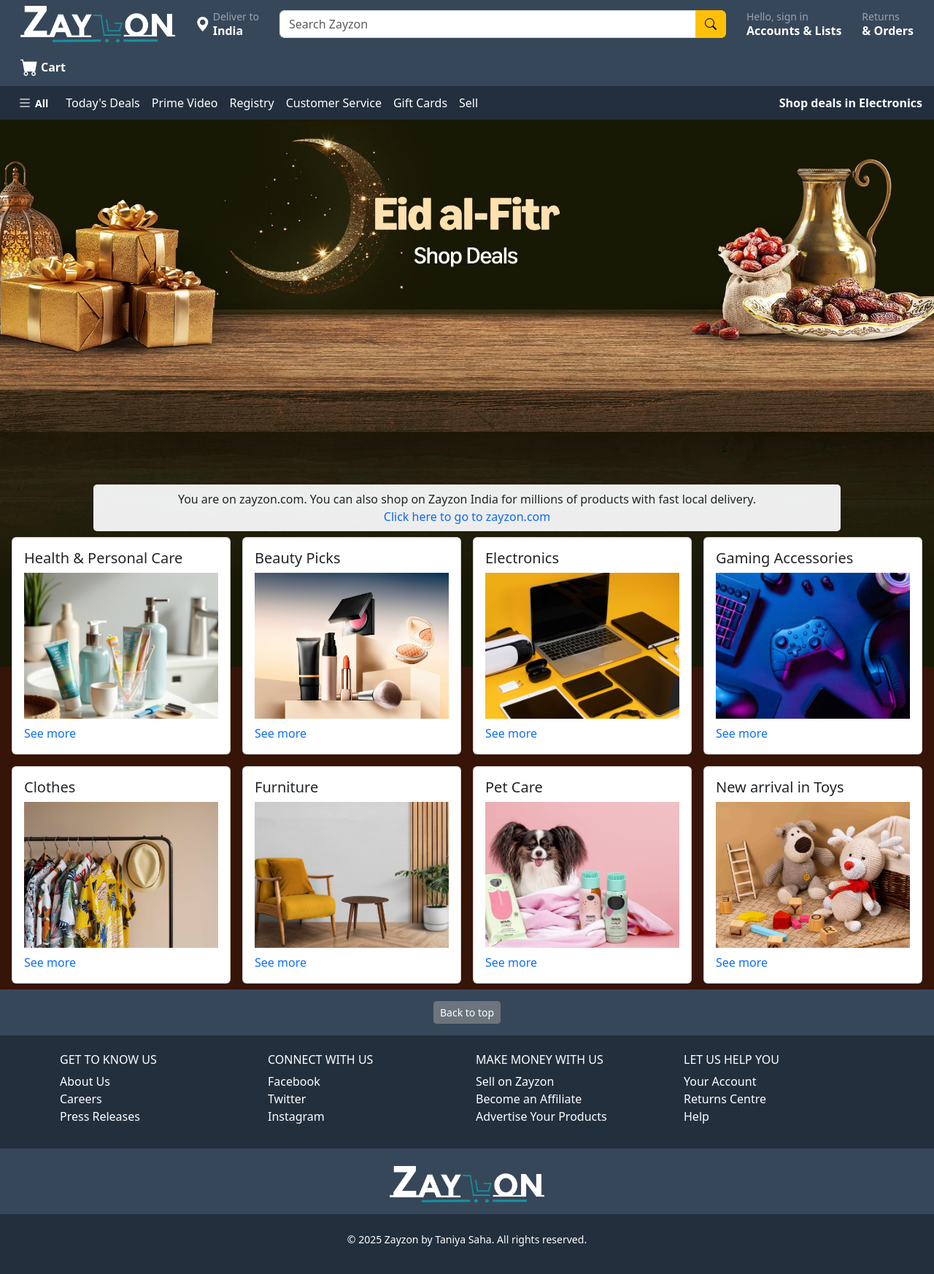
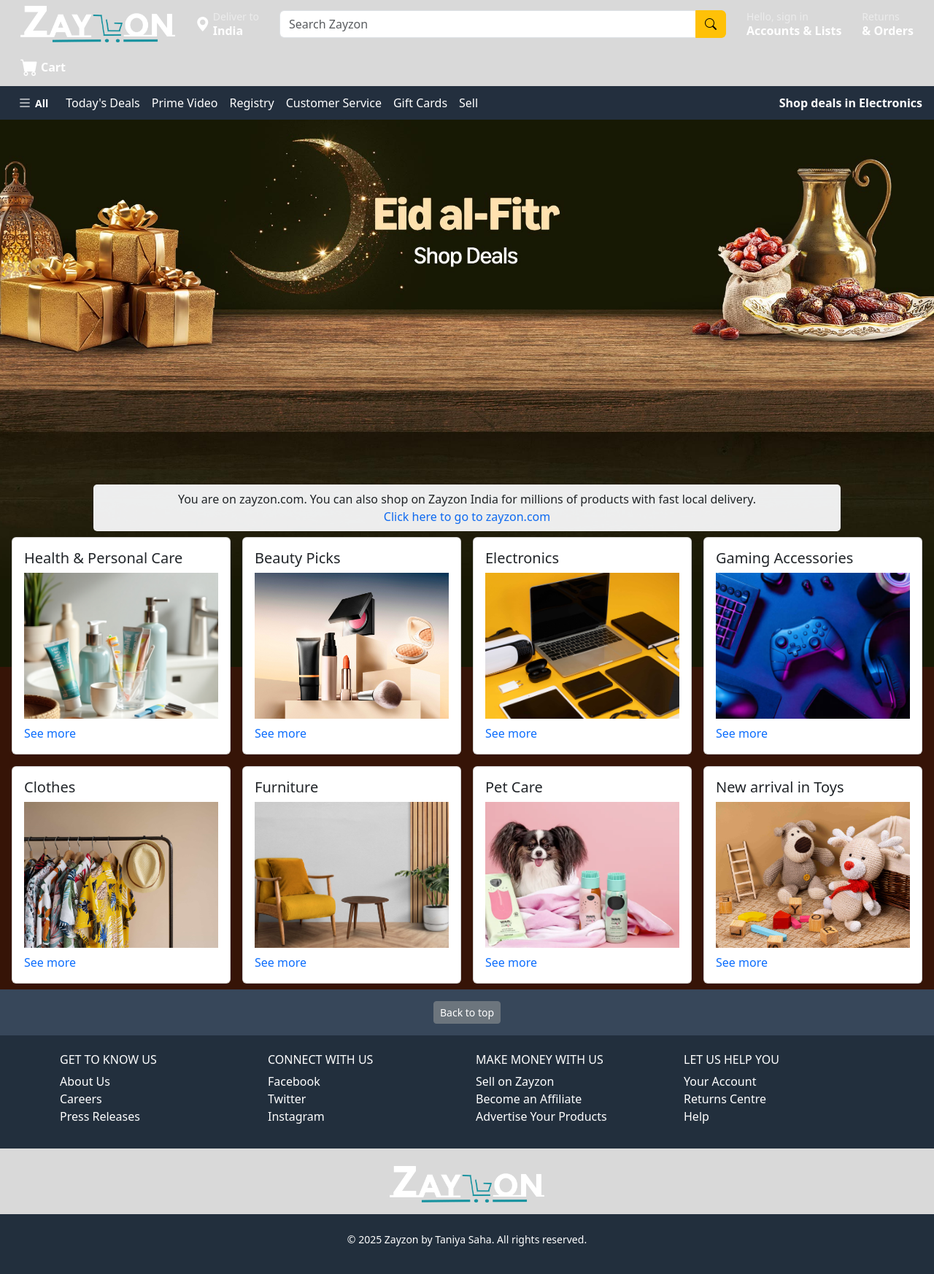
Before and after one commit to taniyasaha23/Zayzon, a plain HTML site: page index.html in a window 1280 px wide. Shown: the whole page at 73% size. Drawn offline with nearby package versions, Linux system fonts and the light colour scheme.

Commit message:
Update index.html

```diff
--- a/index.html
+++ b/index.html
@@ -13,7 +13,7 @@
 
 <body>
     <!-- Top Navbar -->
-    <nav class="navbar px-3 py-2" style="background-color: #37475a;">
+    <nav class="navbar px-3 py-2" style="background-color: #D9D9D9;">
         <div class="container-fluid d-flex align-items-center gap-3 text-white">
 
             <!-- Zayzon Logo Image -->
@@ -287,7 +287,7 @@
 
     <!-- <hr class="border-secondary"> -->
     <!-- Zayzon Logo Centered -->
-    <div class="text-center pt-4 pb-3 border-secondary" style="background-color: #37475a;">
+    <div class="text-center pt-4 pb-3 border-secondary" style="background-color: #D9D9D9;">
         <img src="./Updated_WhiteZayzon_Logo.png" alt="zayzon Logo" style="height: 50px;">
     </div>
     <!-- Copyright -->
```
